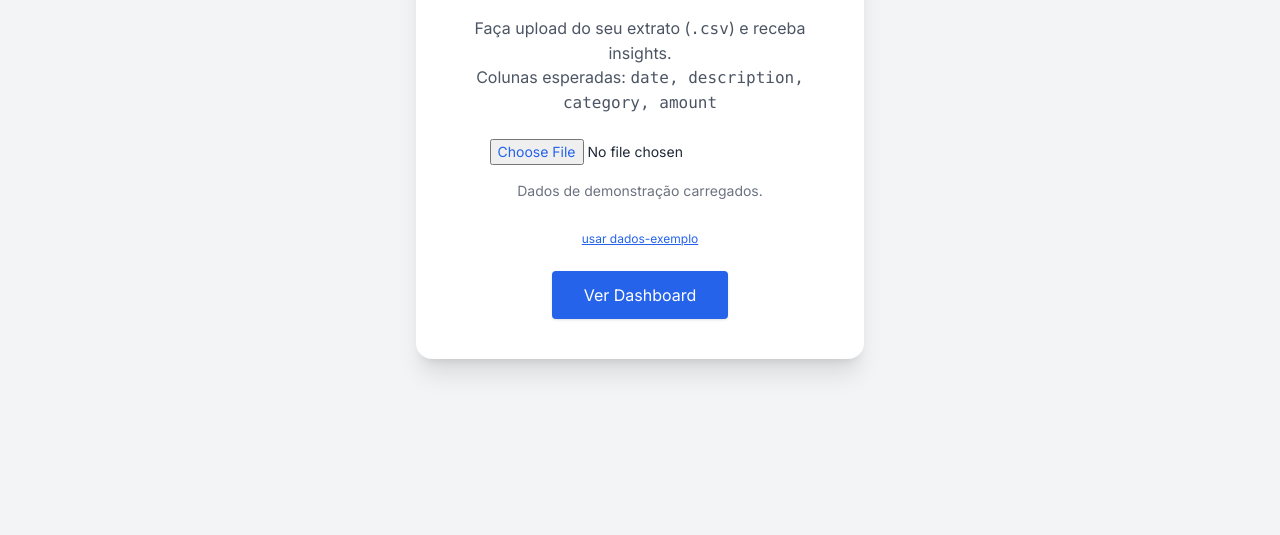
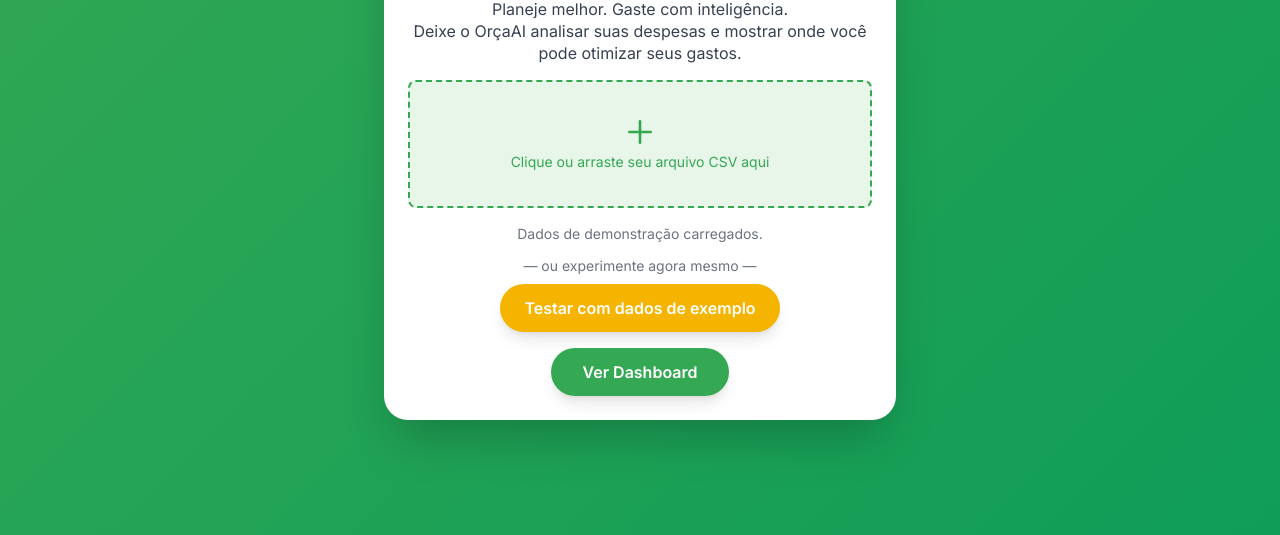
Before and after one commit to vic-yy/Or-AI-MVP, a plain HTML site: page MVP.html in a window 1280 px wide. Shown: the part 265-800 px from the top of the page. Drawn offline with nearby package versions, Linux system fonts and the light colour scheme.

Commit message:
feat: homepage

```diff
--- a/MVP.html
+++ b/MVP.html
@@ -17,28 +17,50 @@ body{font-family:"Inter",sans-serif;background:#f3f4f6}
 <body class="text-gray-800">
 
 <!-- ===================== 1) UPLOAD ===================== -->
-<section id="uploadView" class="min-h-screen flex flex-col items-center justify-center p-8">
-<div class="bg-white w-full max-w-md p-10 rounded-2xl text-center shadow-xl">
-  <h1 class="text-4xl font-extrabold text-blue-600 mb-6">OrçaAI</h1>
-  <p class="text-gray-600 mb-6">
-    Faça upload do seu extrato (<code>.csv</code>) e receba insights.<br>
-    Colunas esperadas: <code>date, description, category, amount</code>
-  </p>
+<section id="uploadView" class="min-h-screen flex flex-col items-center justify-center p-6" style="background: linear-gradient(135deg, #34A853 0%, #0F9D58 100%);">
+  <div class="bg-white w-full max-w-lg p-6 rounded-3xl text-center shadow-2xl transition-all">
 
-  <input id="csvInput" type="file" accept=".csv"
-         class="mb-4 block mx-auto text-sm file:cursor-pointer file:text-blue-600" />
+    <!-- Logo -->
+    <img src="logo.png" alt="Logo OrçaAI" class="w-36 mx-auto mb-4">
 
-  <p id="uploadMsg" class="text-sm text-gray-500 mb-6"></p>
+    <!-- Slogan -->
+    <h1 class="text-2xl font-extrabold text-[#34A853] mb-2 leading-snug">O seu assistente financeiro inteligente</h1>
 
-  <button id="useDummy" class="text-xs underline text-blue-600 mb-6">
-    usar dados-exemplo
-  </button><br>
+    <!-- Subtexto -->
+    <p class="text-base text-gray-700 font-medium mb-4 leading-snug">
+      Planeje melhor. Gaste com inteligência.<br> Deixe o OrçaAI analisar suas despesas e mostrar onde você pode otimizar seus gastos.
+    </p>
 
-  <button id="toDashBtn" disabled
-          class="bg-blue-600 disabled:opacity-40 text-white px-8 py-3 rounded shadow">
-    Ver Dashboard
-  </button>
-</div>
+    <!-- Dropzone -->
+    <label for="csvInput" class="flex flex-col items-center justify-center w-full h-32 bg-[#E8F5E9] rounded-lg border-2 border-dashed border-[#34A853] cursor-pointer hover:bg-green-100 transition mb-4">
+      <svg class="w-8 h-8 text-[#34A853] mb-1" fill="none" stroke="currentColor" stroke-width="2" viewBox="0 0 24 24">
+        <path stroke-linecap="round" stroke-linejoin="round" d="M12 4v16m8-8H4" />
+      </svg>
+      <p class="text-sm text-[#34A853] font-medium">Clique ou arraste seu arquivo CSV aqui</p>
+    </label>
+    <input id="csvInput" type="file" accept=".csv" class="hidden" />
+
+    <p id="uploadMsg" class="text-sm text-center text-gray-500 mb-3"></p>
+
+    <div class="text-center text-sm text-gray-500 mb-2">
+      — ou experimente agora mesmo —
+    </div>
+
+    <!-- Botão de dados de exemplo -->
+    <div class="flex justify-center mb-4">
+      <button id="useDummy" class="bg-[#F4B400] hover:bg-yellow-500 text-white px-6 py-3 rounded-full shadow-lg font-semibold text-base transition">
+        Testar com dados de exemplo
+      </button>
+    </div>
+
+    <!-- Botão de dashboard -->
+    <div class="flex justify-center">
+      <button id="toDashBtn" disabled class="bg-[#34A853] hover:bg-green-700 text-white px-8 py-3 rounded-full text-base font-semibold shadow-lg transition disabled:opacity-40">
+        Ver Dashboard
+      </button>
+    </div>
+
+  </div>
 </section>
 
 <!-- ===================== 2) DASHBOARD ================== -->
```
Also changed, not shown: logo.png (added).
